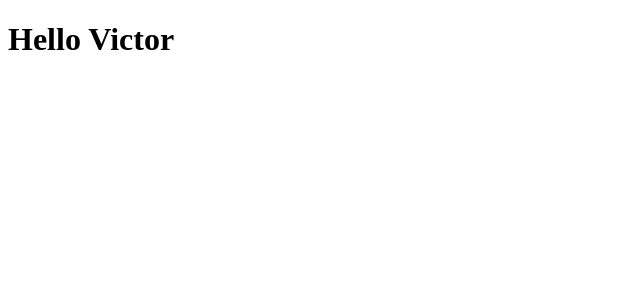
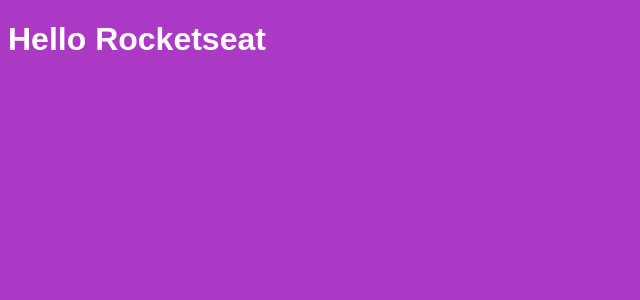
Before and after one commit to victorgcampanella/bootcampdez, a React app in the folder modulo04/: page / in a window 1280 px wide. Shown: the top 300 px of the page, without its empty margins (0-640 px from the left). Built offline with nearby package versions, Linux system fonts and the light colour scheme; the HTML template or start-up script is replaced by a standard one.

Commit message:
importando arquivo css

```diff
--- a/modulo04/package.json
+++ b/modulo04/package.json
@@ -9,6 +9,7 @@
     "@babel/preset-react": "^7.8.3",
     "babel-loader": "^8.0.6",
     "css-loader": "^3.4.2",
+    "file-loader": "^5.1.0",
     "style-loader": "^1.1.3",
     "webpack": "^4.41.6",
     "webpack-cli": "^3.3.11",
--- /dev/null
+++ b/modulo04/src/App.css
@@ -0,0 +1,5 @@
+body {
+  background: #AB39C6;
+  color: #fff;
+  font-family: Arial, Helvetica, sans-serif;
+}
--- a/modulo04/src/App.js
+++ b/modulo04/src/App.js
@@ -1,7 +1,8 @@
 import React from 'react'
+import './App.css'
 
 function App() {
-  return <h1>Hello Victor</h1>
+  return <h1>Hello Rocketseat</h1>
 }
 
 export default App
--- a/modulo04/webpack.config.js
+++ b/modulo04/webpack.config.js
@@ -17,6 +17,13 @@
         use: {
           loader: 'babel-loader',
         }
+      },
+      {
+        test: /\.css/,
+        use: [
+          {loader: 'style-loader'},
+          {loader: 'css-loader'}
+        ]
       }
     ]
   }
```
Also changed, not shown: 1 other file (tests, documents, lock files or other folders).
